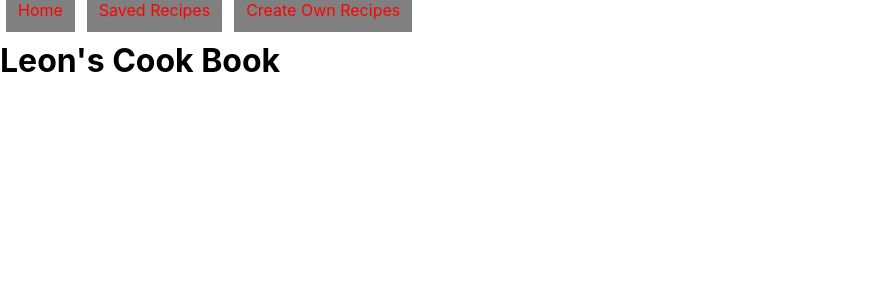
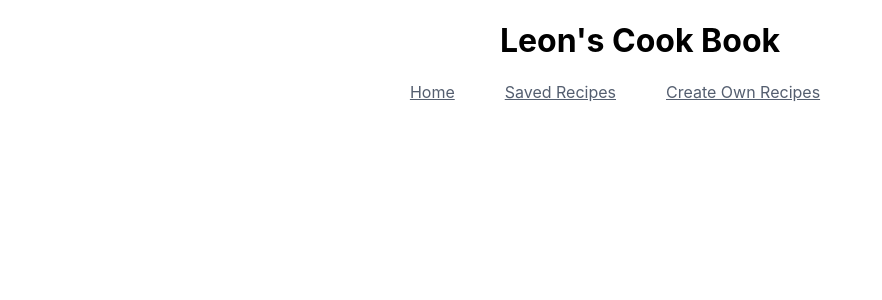
Before and after one commit to Xiaohei2021/react-frontEnd, a React (Create React App) app in the folder react_project/proj_5_front/: page / in a window 1280 px wide. Shown: the top 300 px of the page, without its empty margins (0-882 px from the left). Built offline with nearby package versions, Linux system fonts and the light colour scheme.

Commit message:
tweaking styling for nav bar and attempting to fix bug with link

```diff
--- a/react_project/proj_5_front/src/App.css
+++ b/react_project/proj_5_front/src/App.css
@@ -39,3 +39,7 @@
  .header {
   text-align: center;
  }
+
+ .nav-bar{
+   margin-right: 50px;
+ }
--- a/react_project/proj_5_front/src/App.js
+++ b/react_project/proj_5_front/src/App.js
@@ -1,8 +1,10 @@
-import { Link, Route, Routes } from 'react-router-dom';
+import { Route, Routes } from 'react-router-dom';
 import CookBookIndex from "./containers/CookBookIndex";
 import RecipeInput from "./components/RecipeInput";
 // import Home from './components/Home';
 import RecipeStorage from './components/RecipeStorage';
+import Navbar from './Navbar';
+import "./App.css"
 
 
 function App() {
@@ -11,10 +13,7 @@ function App() {
       <h1>
         Leon's Cook Book
       </h1>
-        {/* <Link to="/home"> Home </Link><br/>
-        <Link to="/recipes"> Saved Recipes </Link><br/>
-        <Link to="/recipes/new"> Create Own Recipes </Link><br/> */}
-
+      <Navbar />
         <Routes>
             <Route exact path="/home" element={< CookBookIndex/>} />
             <Route exact path="/recipes" element={< RecipeStorage/>} />
--- a/react_project/proj_5_front/src/Navbar.js
+++ b/react_project/proj_5_front/src/Navbar.js
@@ -2,36 +2,36 @@ import { NavLink } from "react-router-dom"
 import React, { Component } from 'react'
 
 
-const link = {
-    width: '100px',
-    padding: '12px',
-    margin: '0 6px 6px',
-    background: 'gray',
-    textDecoration: 'none',
-    color: 'red',
-}
+// const link = {
+//     width: '100px',
+//     padding: '12px',
+//     margin: '0 6px 6px',
+//     background: 'green',
+//     textDecoration: 'none',
+//     color: 'white',
+// }
 
 
 export default class Navbar extends Component {
   render() {
     return (
         <div>
+
             <NavLink
                 to="/home"
-                /* set exact so it knows to only set activeStyle when route is deeply equal to link */
-                exact
-                /* add styling to Navlink */
-                style={link}
-                /* add prop for activeStyle */
-                activeStyle={{background: 'white'}}
+                style={
+                    ({ isActive }) => isActive?{ color: '#fff', background: '#008917',}:{ color: '#545e6f', background: '#fff' }
+                }
+                className="nav-bar"
             >Home
             </NavLink>
 
             <NavLink
                 to="/recipes"
-                exact
-                style={link}
-                activeStyle={{background: 'white'}}
+                style={
+                    ({ isActive }) => isActive?{ color: '#fff', background: '#008917',}:{ color: '#545e6f', background: '#fff' }
+                }
+                className="nav-bar"
                 >Saved Recipes
             </NavLink>
 
@@ -40,9 +40,10 @@ export default class Navbar extends Component {
 
             <NavLink
                 to="/recipes/new"
-                exact
-                style={link}
-                activeStyle={{background: 'white'}}
+                style={
+                    ({ isActive }) => isActive?{ color: '#fff', background: '#008917',}:{ color: '#545e6f', background: '#fff' }
+                }
+                className="nav-bar"
                 >Create Own Recipes
             </NavLink>
         </div>)
--- a/react_project/proj_5_front/src/components/Dish.js
+++ b/react_project/proj_5_front/src/components/Dish.js
@@ -167,7 +167,6 @@ class Dish extends Component {
     return filteredIngredients = data.filter(i => i.length > 0).join(",")
   }
 
-
   render() {
 
     const meal = this.props.dish /* destructure the object*/
@@ -188,9 +187,6 @@ class Dish extends Component {
         {/* {ingredient}  */}
         {/* {data} */}
 
-
-
-
       </div>
     )
   }
--- a/react_project/proj_5_front/src/index.js
+++ b/react_project/proj_5_front/src/index.js
@@ -3,8 +3,6 @@ import ReactDOM from 'react-dom';
 import './index.css';
 import App from './App';
 import reportWebVitals from './reportWebVitals';
-
-import Navbar from './Navbar';
 
 import { BrowserRouter as Router } from "react-router-dom"
 import { Provider } from "react-redux";
@@ -16,7 +14,6 @@ ReactDOM.render(
   <React.StrictMode>
     <Provider store={store}>
       <Router>
-          <Navbar />
           <App />
       </Router>
     </Provider>
```
